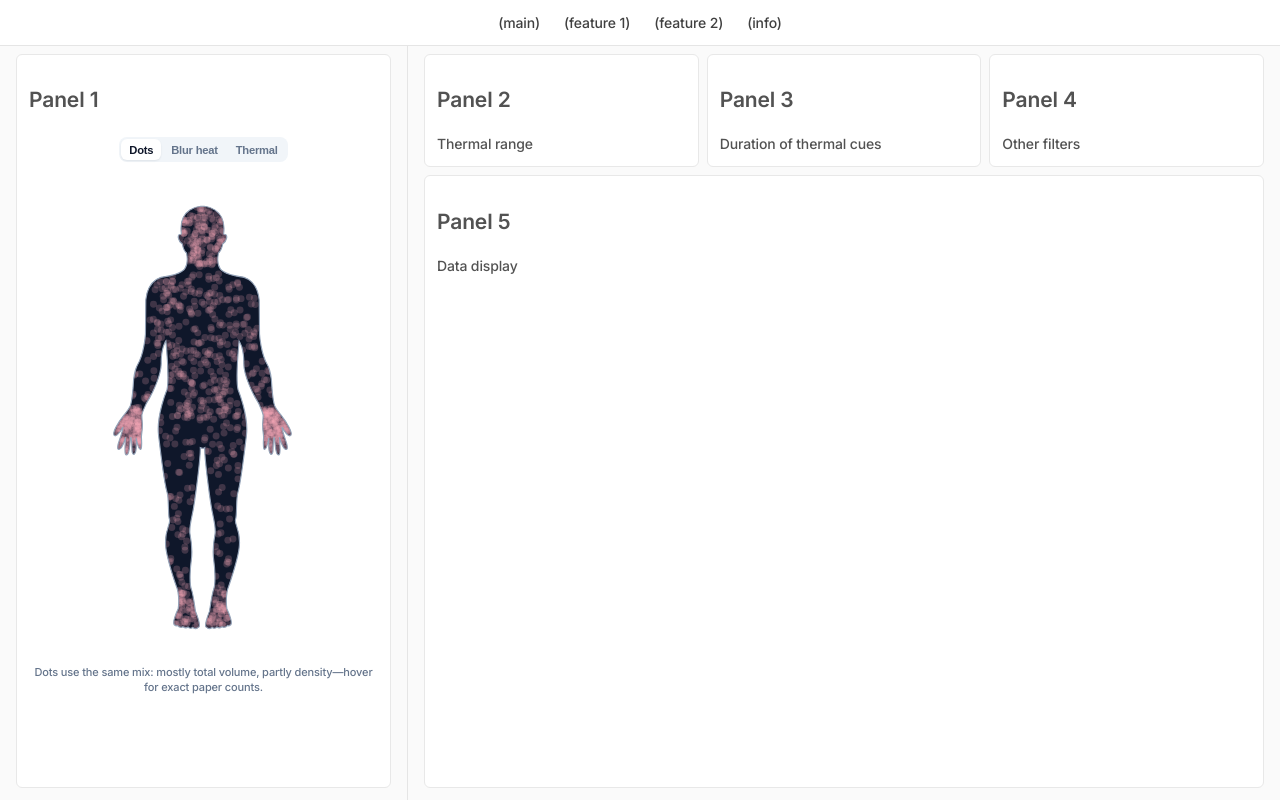
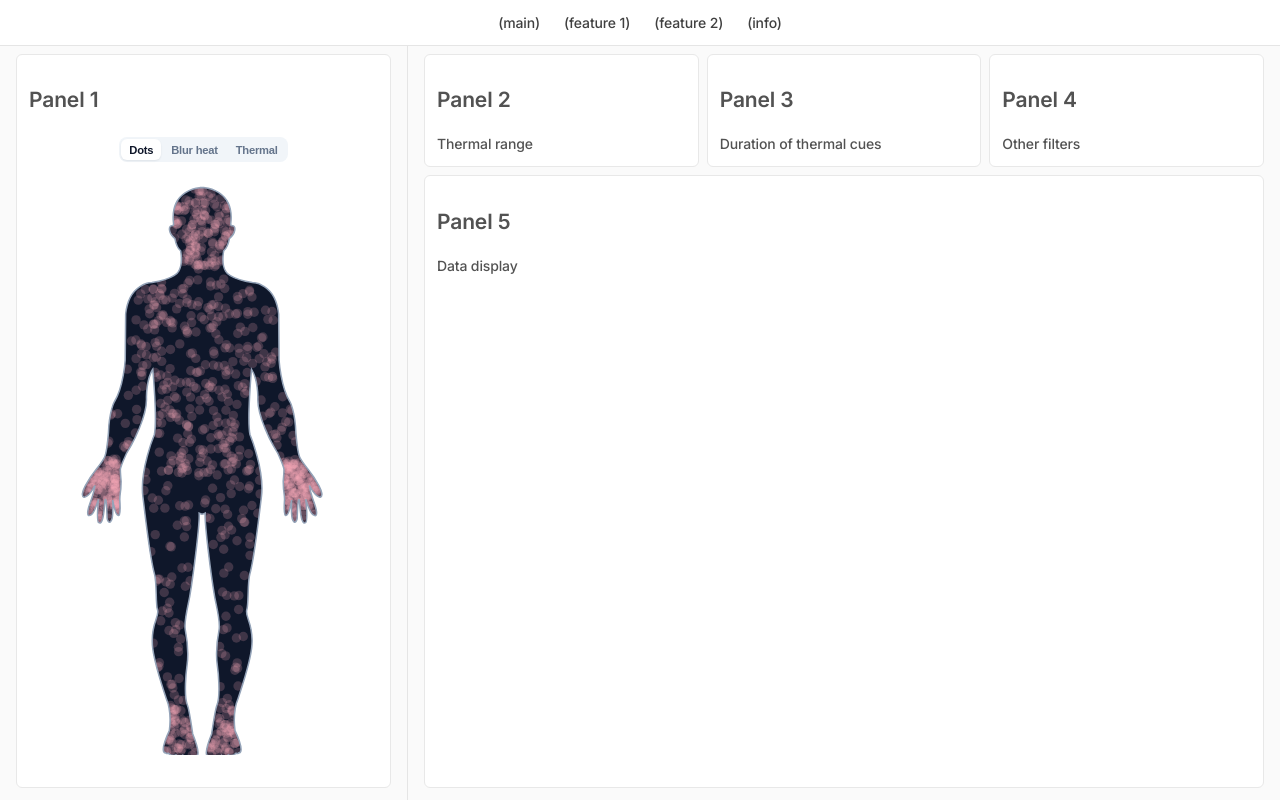
Before and after one commit to sandyleedev/thermal-interaction-web, a React (Vite) app in the folder frontend/: page / in a window 1280 px wide. Built offline with nearby package versions, Linux system fonts and the light colour scheme; the HTML template or start-up script is replaced by a standard one.

Commit message:
feat(frontend): drop body map hint caption

```diff
--- a/frontend/src/components/landing/BodyMap.tsx
+++ b/frontend/src/components/landing/BodyMap.tsx
@@ -34,7 +34,7 @@ const BODY_MAP_INNER_TX = -59.365521;
 /** Outer user-space pivot (~ silhouette center); uniform scale grows the figure inside the viewBox without `slice`. */
 const BODY_MAP_SCALE_PIVOT_OX = 44.2;
 const BODY_MAP_SCALE_PIVOT_OY = 101;
-const BODY_MAP_CONTENT_SCALE = 1.1;
+const BODY_MAP_CONTENT_SCALE = 1.12;
 
 const BODY_MAP_UNIFORM_SCALE_TRANSFORM = `translate(${BODY_MAP_SCALE_PIVOT_OX} ${BODY_MAP_SCALE_PIVOT_OY}) scale(${BODY_MAP_CONTENT_SCALE}) translate(${-BODY_MAP_SCALE_PIVOT_OX} ${-BODY_MAP_SCALE_PIVOT_OY})`;
 
@@ -556,15 +556,6 @@ export function BodyMap({
           </div>
         </div>
       ) : null}
-      <div className="body-map-hint-slot">
-        <p className="body-map-hint">
-          {variant === "blur"
-            ? "Intensity mixes total papers and papers-per-area so large high-count regions read stronger than small patches that only look hot by area."
-            : variant === "thermal"
-              ? "Same blend as blur heat, shown as a thermal-style scale: cooler blues where intensity is lower, warmer reds where it is higher."
-              : "Dots use the same mix: mostly total volume, partly density—hover for exact paper counts."}
-        </p>
-      </div>
     </div>
   );
 }
--- a/frontend/src/pages/LandingPage.css
+++ b/frontend/src/pages/LandingPage.css
@@ -105,7 +105,6 @@
   position: relative;
   display: flex;
   flex-direction: column;
-  gap: 0.12rem;
   width: 100%;
   height: 100%;
   min-height: 0;
@@ -118,12 +117,11 @@
   min-height: 0;
   min-width: 0;
   display: flex;
-  align-items: flex-end;
+  align-items: center;
   justify-content: center;
   overflow: hidden;
   box-sizing: border-box;
-  padding-top: 2rem;
-  padding-bottom: 2rem;
+  padding: 1rem 1.25rem 1.25rem;
 }
 
 /* No CSS scale: scaling from the bottom pushed the head past overflow:hidden parents. */
@@ -134,31 +132,6 @@
   min-height: 0;
   max-height: 100%;
   flex-shrink: 0;
-}
-
-.body-map-hint-slot {
-  flex-shrink: 0;
-  display: flex;
-  flex-direction: column;
-  justify-content: flex-start;
-  align-items: center;
-  width: 100%;
-  box-sizing: border-box;
-  padding-bottom: 0.1rem;
-  /* Fixed slot height across modes; flex-start keeps caption tight under the figure. */
-  min-height: 4.85rem;
-  min-height: 5.25lh;
-}
-
-.body-map-hint {
-  margin: 0;
-  padding: 0 0.25rem;
-  text-align: center;
-  font-size: 0.6875rem;
-  line-height: 1.35;
-  color: #64748b;
-  width: 100%;
-  box-sizing: border-box;
 }
 
 .body-map-tooltip {
```
